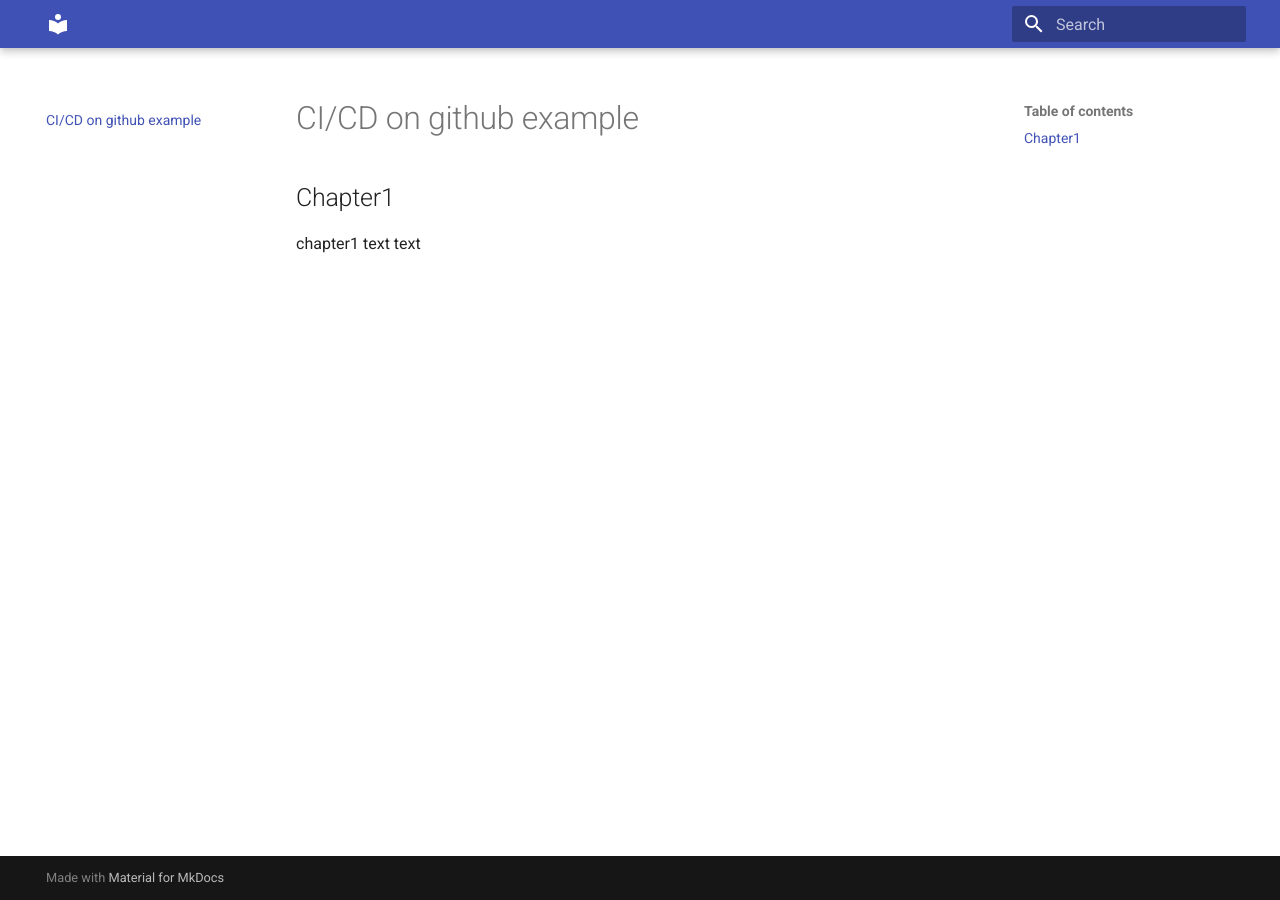
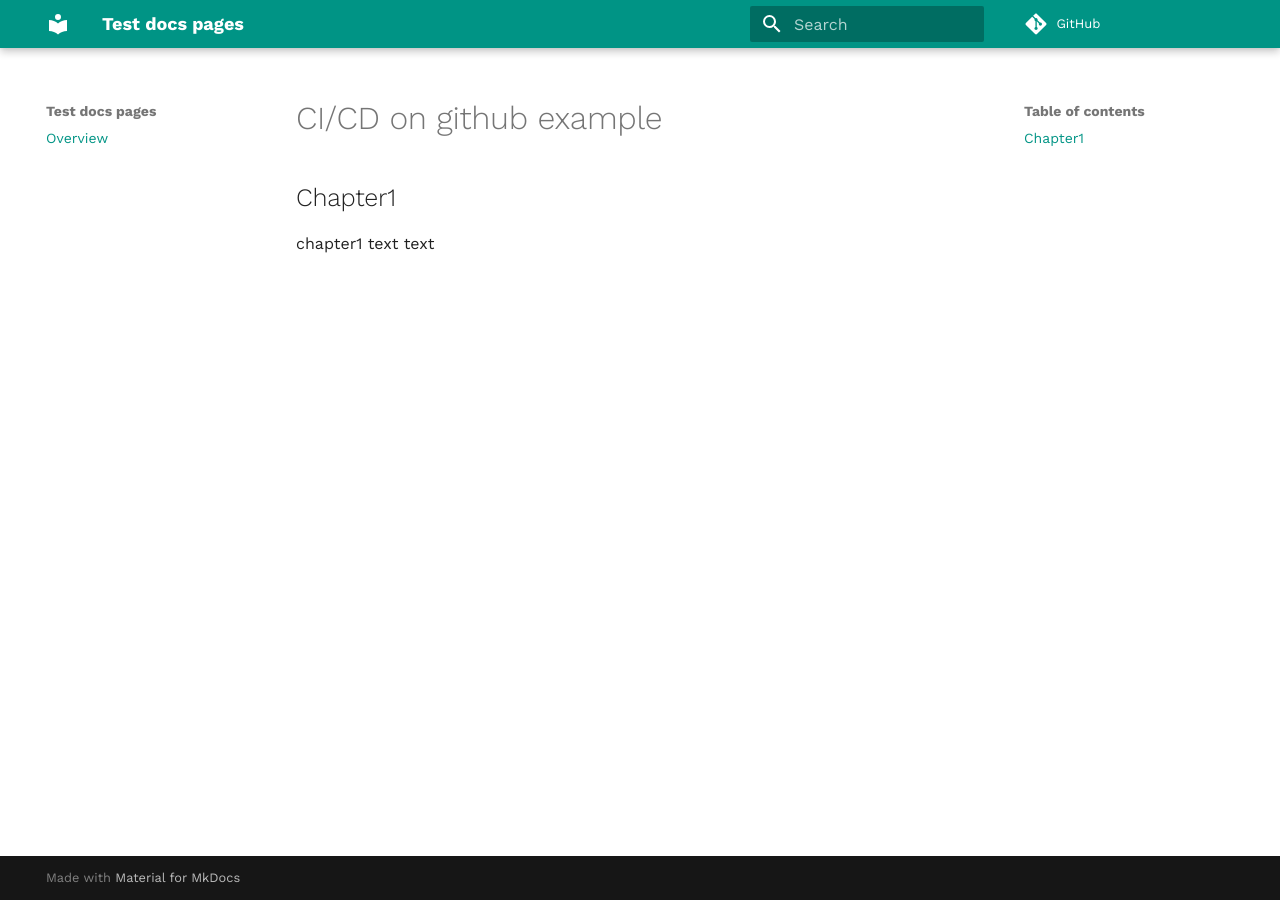
Before and after one commit to danielvladco/github-ci-cd-workflow, an MkDocs documentation site: the page built from docs/index.md, in a window 1280 px wide. Built offline with MkDocs 1.6.1 and Material for MkDocs 9.7.7, drawn with Linux system fonts in a browser that asks for light colours; comment, search, counter and statistics services are not loaded.

Commit message:
Update mkdocs.yml

```diff
--- a/mkdocs.yml
+++ b/mkdocs.yml
@@ -1,2 +1,21 @@
+site_name: Test docs pages
+repo_url: https://github.com/danielvladco/github-ci-cd-workflow
 theme:
+  font:
+    text: Work Sans
+#   logo: assets/logo.png
   name: material
+  palette:
+    primary: teal
+# google_analytics:
+# - UA-105170809-3
+# - auto
+markdown_extensions:
+- codehilite
+- admonition
+- pymdownx.superfences
+- footnotes
+- toc:
+    permalink: true
+nav:
+- Overview: index.md
```
